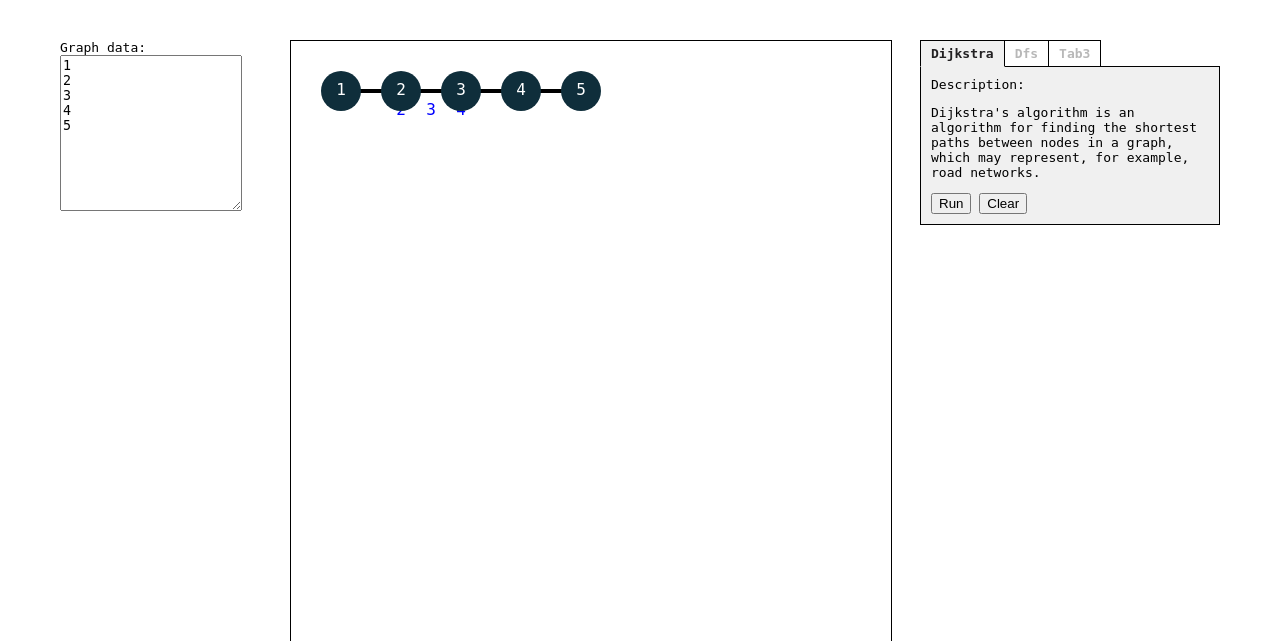
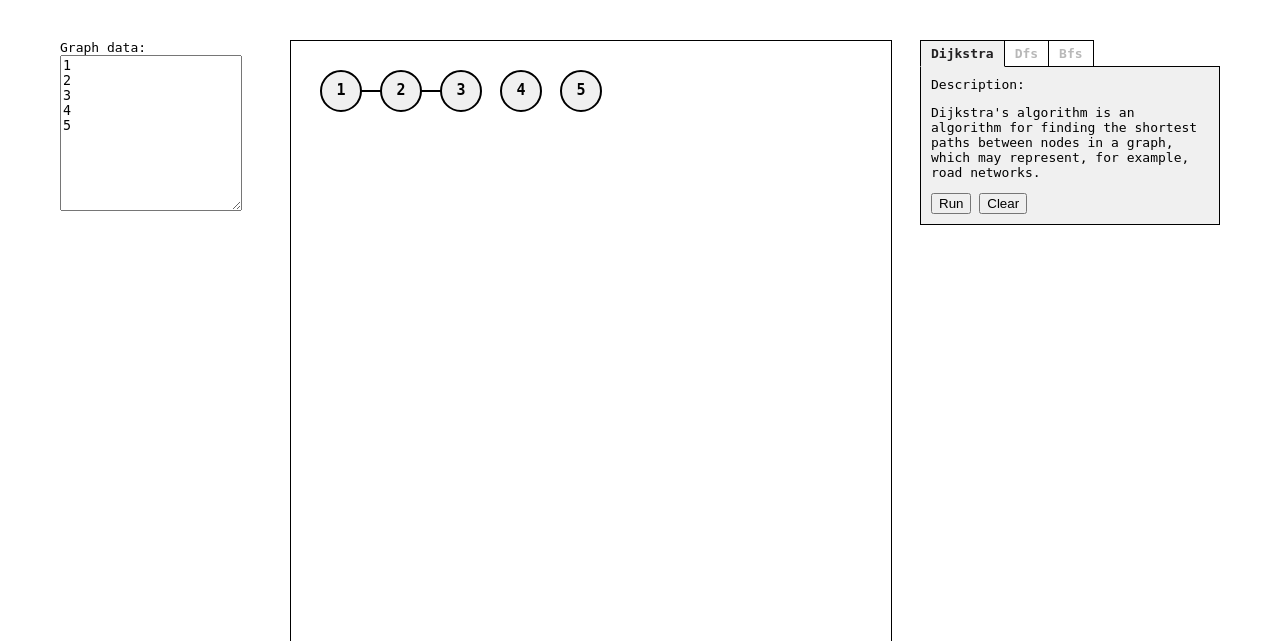
Before and after one commit to ArkovKonstantin/graph_editor, a Flask app: page / in a window 1280 px wide. Shown: the top 641 px of the page. Run offline with Flask 2, Linux system fonts and the light colour scheme.

Commit message:
some fixes

```diff
--- a/app/static/js/gijkstra.js
+++ b/app/static/js/gijkstra.js
@@ -29,8 +29,8 @@ export function dijkstra(node, s){
 
     while (!isEmpty(unvisited)){
         current = min(unvisited);
-        console.log(unvisited);
-        console.log("current: "+ current);
+        // console.log(unvisited);
+        // console.log("current: "+ current);
         if (node[current].edges.length > 0){
             node[current].edges.forEach(function(edge){
                 let idx = edge.neighbour.num - 1;
--- a/app/static/js/gui.js
+++ b/app/static/js/gui.js
@@ -28,7 +28,7 @@ btnRun.onclick = function(){
         node[res.prev[end_node]].edges.forEach(function(edge){
             let idx = edge.neighbour.num - 1;
             if (idx == end_node){
-                edge.color = "red";
+                edge.color = "#e8534f";
             }
         });
         end_node = res.prev[end_node];
--- a/app/static/js/redactor.js
+++ b/app/static/js/redactor.js
@@ -13,22 +13,22 @@ window.isInput = false;
 
 
 ctx.strokeStyle = "red";
-ctx.lineWidth = 4;
-ctx.font = "16px monospace";//Comic Sans MS
+ctx.lineWidth = 2;
+ctx.font = "15px monospace";
 ctx.textBaseline="middle";
 ctx.textAlign = "center";
 
 
 const fillArc = function (x, y, r) {
-    ctx.fillStyle = "#0f2e3b";
+    ctx.fillStyle = "#f0f0f0";
     ctx.beginPath();
     ctx.arc(x, y, r, 0, 2*Math.PI, false)
     ctx.fill();
     ctx.closePath();
 }
 
-const strokeArc = function (x, y, r) {
-    ctx.strokeStyle = "#e8534f";
+const strokeArc = function (x, y, r, color) {
+    ctx.strokeStyle = color;//#e8534f
     ctx.beginPath();
     ctx.arc(x, y, r, 0, 2*Math.PI, false)
     ctx.stroke();
@@ -49,7 +49,7 @@ const isCursorInNode = function(x, y, node){
         return true;
     }
 }
-const isCursorInEdge = function(x, y, node, e){
+const isCursorInEdge = function(x, y, node){
     let delta = 40;
     let x1 = node.x, y1 = node.y;
     //console.log(e);
@@ -60,8 +60,9 @@ const isCursorInEdge = function(x, y, node, e){
             x >= Math.min(x1, x2)-8 && x <= Math.max(x1, x2)+8){
                 //Отображение ввода для веса
                 inputWeight.style.display = "block";
-                inputWeight.style.top = e.pageY + "px";
-                inputWeight.style.left = e.pageX + "px";
+                inputWeight.focus();
+                inputWeight.style.top = (y1+y2)/2 + "px";
+                inputWeight.style.left = (x1+x2)/2+ "px";
                 window.j = i;
                 return true;
             }
@@ -72,8 +73,9 @@ const isCursorInEdge = function(x, y, node, e){
         (x >= Math.min(x1, x2) + node.radius/2) && (x <= Math.max(x1, x2)-node.radius/2)){
             //Отображение ввода для веса
             inputWeight.style.display = "block";
-            inputWeight.style.top = e.pageY + "px";
-            inputWeight.style.left = e.pageX + "px";
+            inputWeight.focus();
+            inputWeight.style.top = (y1+y2)/2 + cnv.offsetTop + "px";
+            inputWeight.style.left = (x1+x2)/2 + cnv.offsetLeft + "px";
             window.j = i;
             return true;
         }
@@ -100,32 +102,42 @@ const Edge = function(node, dist = 1, color = "black"){
 Node.prototype = {
     draw : function(){
         fillArc(this.x, this.y, this.radius);
-        ctx.fillStyle = "white";
+        strokeArc(this.x, this.y, this.radius, "black");
+        ctx.fillStyle = "black";
+        ctx.font = "bold 15px monospace";
         ctx.fillText(this.num, this.x, this.y);
+        ctx.font = "15px monospace";
     },
     stroke : function(){
-        strokeArc(this.x, this.y, this.radius);
+        strokeArc(this.x, this.y, this.radius, "#e8534f");
     },
     drawLink: function(){
         for (let j = 0; j < this.edges.length; j++) {
             line(this.x, this.y, this.edges[j].neighbour.x, this.edges[j].neighbour.y, this.edges[j].color);
             // Отображение веса ребра
-            ctx.fillStyle = "blue";
-            let x = (this.x + this.edges[j].neighbour.x)/2;
-            let y = (this.y + this.edges[j].neighbour.y)/2;
-            if (Math.abs(this.y - this.edges[j].neighbour.y) <= 100){
-                ctx.fillText(this.edges[j].distance, x, y+20);
+            ctx.fillStyle = "black";
+
+            let d = 15;
+            let x1 = (this.x + this.edges[j].neighbour.x)/2;
+            let y1 = (this.y + this.edges[j].neighbour.y)/2;
+
+            let a_x = x1 - this.x;
+            let a_y = y1 - this.y;
+
+            let x2 = (d / Math.sqrt(1 + (a_x/a_y)**2)) + x1;
+            let y2 = Math.sqrt(d**2 - (x2-x1)**2) + y1;
+
+            if (a_x*a_y > 0){
+                x2 = 2*x1 - x2;
             }
-            else{
-                ctx.fillText(this.edges[j].distance, x+20, y);
-            }
+            ctx.fillText(this.edges[j].distance, x2, y2);
+
         }
     },
 }
+
 inputWeight.onchange = function(){
-    let t = Number.parseInt(this.value);
-    console.log(typeof t);
-    node[window.i].edges[window.j].distance = t;
+    node[window.i].edges[window.j].distance = Number.parseInt(this.value);
     this.style.display = "none";
     this.value = "";
 }
@@ -214,8 +226,8 @@ for (let i = 0; i < 5; i++){
     node.push(new Node(50 + (i*60), 50, 20, i+1));
 }
 node[0].edges.push(new Edge(node[2], 2));
-node[0].edges.push(new Edge(node[3], 3));
-node[0].edges.push(new Edge(node[4], 4));
+//node[0].edges.push(new Edge(node[3], 3));
+//node[0].edges.push(new Edge(node[4], 4));
 // Отрисовка редактора
 setInterval(function(){
     ctx.clearRect(0, 0, cnv.width, cnv.height);
--- a/app/templates/index.html
+++ b/app/templates/index.html
@@ -4,9 +4,12 @@
     <meta charset="UTF-8">
     <meta name="viewport" content="width=device-width, initial-scale=1.0">
     <meta http-equiv="X-UA-Compatible" content="ie=edge">
-    <link rel="stylesheet", href="/static/css/style.css">
+    <!-- <link rel="stylesheet", href="/static/css/style.css">
     <script defer src="/static/js/redactor.js"></script>
-    <script type = "module", defer src="/static/js/gui.js"></script>
+    <script type = "module", defer src="/static/js/gui.js"></script> -->
+    <link rel="stylesheet", href="../static/css/style.css">
+    <script defer src="../static/js/redactor.js"></script>
+    <script type = "module", defer src="../static/js/gui.js"></script>
     <title>Document</title>
 </head>
 <body>
@@ -32,7 +35,7 @@
                 <div id="tabs">
                         <div class="tab whiteborder" style="border-left: 1px solid black;">Dijkstra</div>
                         <div class="tab">Dfs</div>
-                        <div class="tab">Tab3</div>
+                        <div class="tab">Bfs</div>
                         <div class="tabContent">
                             Description:
                             <p>
@@ -43,8 +46,28 @@
                             <input type="button" value="Run" id="btn_run">
                             <input type="button" value="Clear" id="btn_stop">
                         </div>
-                        <div class="tabContent">2</div>
-                        <div class="tabContent">3</div>
+                        <div class="tabContent">
+                            Description:
+                            <p>
+                                Depth-first search (DFS) is an algorithm for traversing or searching
+                                tree or graph data structures. One starts at the root (selecting some
+                                arbitrary node as the root in the case of a graph) and explores as
+                                far as possible along each branch before backtracking.
+                            </p>
+                            <input type="button" value="Run">
+                            <input type="button" value="Clear">
+                        </div>
+                        <div class="tabContent">
+                            Description:
+                            <p>
+                                Breadth-first search (BFS) is an algorithm for traversing or searching
+                                tree or graph data structures. It starts at the tree root (or some arbitrary
+                                node of a graph, sometimes referred to as a 'search key') and explores the neighbor
+                                nodes first, before moving to the next level neighbors.
+                            </p>
+                            <input type="button" value="Run">
+                            <input type="button" value="Clear">
+                        </div>
                 </div>
 
         </div>
```
Lines whose indentation alone changed are shown as unchanged.
